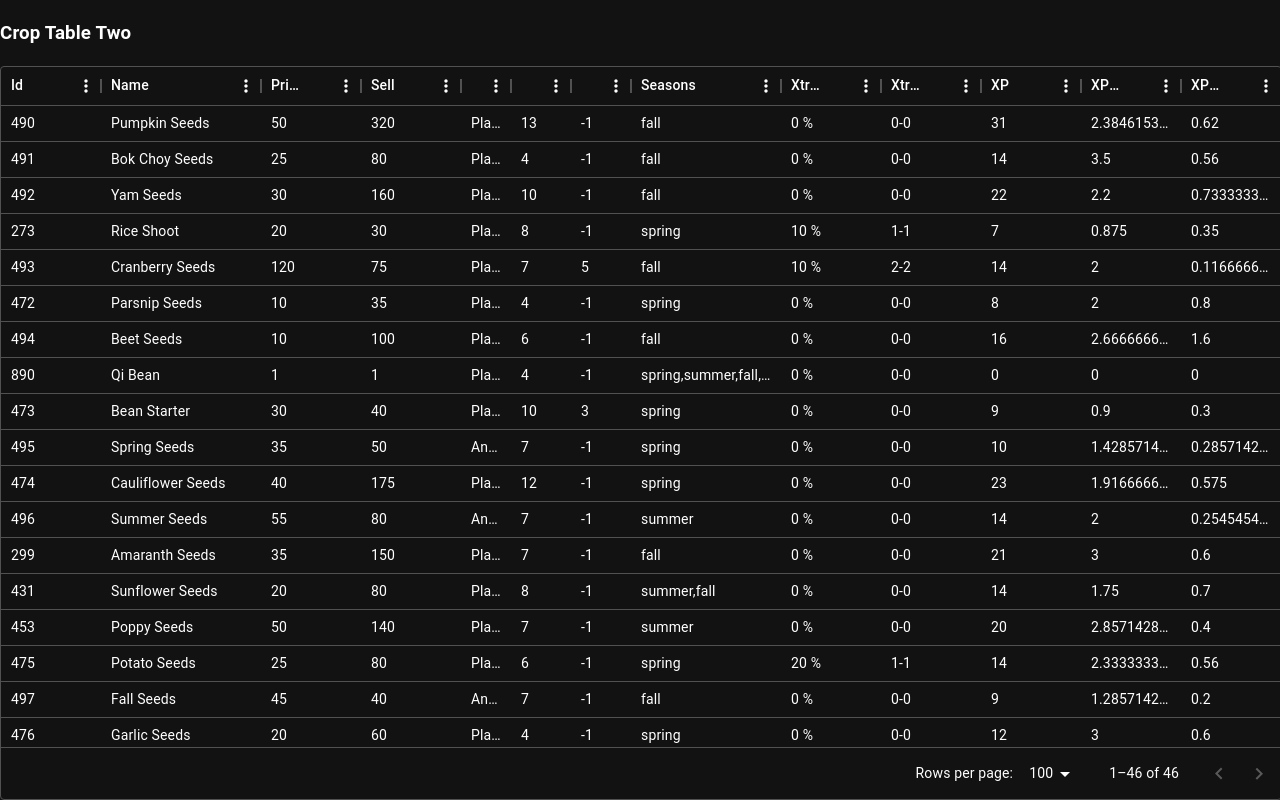
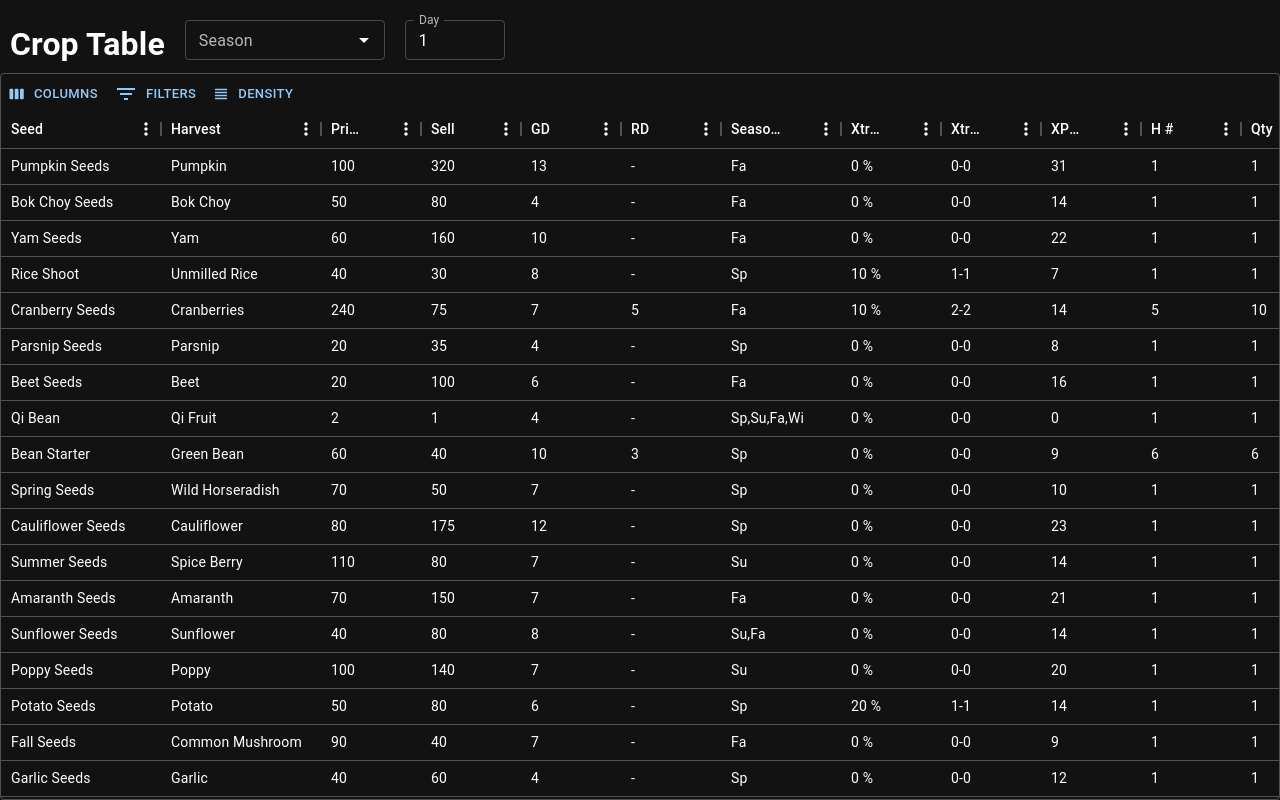
Before and after one commit to nathan-spencer/stardew-valley-productivity, a React (Create React App) app: page / in a window 1280 px wide. Built offline with nearby package versions, Linux system fonts and the light colour scheme.

Commit message:
season/day select. xp calc.

```diff
--- a/src/components/CropTable.tsx
+++ b/src/components/CropTable.tsx
@@ -1,12 +1,15 @@
 import { useEffect, useMemo, useState } from "react";
-import { DataGrid, GridColDef } from "@mui/x-data-grid";
+import { DataGrid, GridColDef, GridToolbar } from "@mui/x-data-grid";
 import stardewService from "../service/stardewService";
 import { ICrop } from "../interface/ICrop";
 import IObject from "../interface/IObject";
+import SeasonSelect from "./SeasonSelect";
+import { TextField } from "@mui/material";
 
 interface IRow {
   Id: number;
-  Name: string;
+  Seed: string;
+  Harvest: string;
   Price: number;
   Sell: number;
   Edibility?: string;
@@ -24,13 +27,17 @@ interface IRow {
   ExtraHarvestMin: number;
   ExtraHarvestMax: number;
   HarvestIncreasePerLevelMax: number;
+  Harvests: number;
+  Quantity: number;
+  TotalGrowthDays: number;
   Seeds: string;
   //only reward experience for the first product and do not offer any extra experience for the multiples
   XP: number;
 }
 const columns: GridColDef[] = [
   { field: "Id", width: 0 }, //only show when needed
-  { field: "Name", width: 160 },
+  { field: "Seed", width: 160 },
+  { field: "Harvest", width: 160 },
   { field: "Price" },
   { field: "Sell" },
   // { field: "Edibility", width: 60 }, //always -300
@@ -39,9 +46,22 @@ const columns: GridColDef[] = [
   { field: "Description", flex: 1 },
   // { field: "Food" }, // blank
   // { field: "Buffs" }, // blank
-  { field: "GrowthDays", headerName: "GDays", width: 60 },
-  { field: "ReGrowDays", headerName: "RDays", width: 60 },
-  { field: "GrowthSeasons", headerName: "Seasons", width: 150 },
+  { field: "GrowthDays", headerName: "GD", description: "Growth Days" },
+  {
+    field: "ReGrowDays",
+    headerName: "RD",
+    description: "ReGrow Days",
+    valueFormatter: ({ value: x }) => (x < 1 ? "-" : x),
+  },
+  {
+    field: "GrowthSeasons",
+    headerName: "Seasons",
+    width: 120,
+    valueFormatter: ({ value: x }) =>
+      (x as string[])
+        .map((s) => s.charAt(0).toUpperCase() + s.slice(1, 2))
+        .join(","),
+  },
   // { field: "HarvestMethod" }, //1 for scythe else 0
   {
     field: "ExtraHarvestChance",
@@ -56,14 +76,33 @@ const columns: GridColDef[] = [
   },
   // { field: "HarvestIncreasePerLevelMax" },// 10 for rice, 0 for everything else.
   // { field: "Seeds" }, //true for trellis else false
-  { field: "XP" },
-  { field: "XP/D", valueGetter: (p) => p.row.XP / p.row.GrowthDays },
-  { field: "XP/G", valueGetter: (p) => p.row.XP / p.row.Price },
+  { field: "XP", headerName: "XP/H", description: "Experience per Harvest" },
+  { field: "Harvests", headerName: "H #", description: "Max Harvests" },
+  { field: "Quantity", headerName: "Qty", description: "Quantity" },
+  {
+    field: "G/D",
+    description: "Profit per Day",
+    valueGetter: ({ row: p }) =>
+      (p.Sell * p.Quantity - p.Price) / p.TotalGrowthDays,
+  },
+  {
+    field: "XP/D",
+    description: "Experience per Day",
+    valueGetter: ({ row: p }) => (p.XP * p.Harvests) / p.TotalGrowthDays,
+  },
+  {
+    field: "XP/G",
+    description: "Experience per Cost",
+    valueGetter: ({ row: p }) => (p.XP * p.Harvests) / p.Price,
+  },
 ];
 
 export default function CropTable() {
   const [crops, setCrops] = useState<ICrop[]>([]);
   const [objects, setObjects] = useState<IObject[]>([]);
+  const [season, setSeason] = useState<string>("");
+  const [day, setDay] = useState<number>(1);
+
   useEffect(() => {
     (async () => {
       const cropsPromise = stardewService
@@ -78,15 +117,18 @@ export default function CropTable() {
   }, []);
 
   const rows: IRow[] = useMemo(() => {
-    return crops.map((c): IRow => {
+    return crops
+      .filter((c) => c["Growth Seasons"].includes(season.toLowerCase()))
+      .map((c): IRow => {
         const o = objects.find((b) => b["Object Id"] === c["Object Id"]);
         const h = objects.find((b) => b["Object Id"] === c["Index Of Harvest"]);
         return {
           ...c,
           ...o,
           Id: Number(c["Object Id"]),
-        Name: o?.Name ?? "",
-        Price: Number(o?.Price),
+          Seed: o?.Name ?? "",
+          Harvest: h?.Name ?? "",
+          Price: Number(o?.Price) * 2, //temp fix. Need to have a better way for getting seed cost for various seed sources.
           Sell: Number(h?.Price),
           // Food: o?.["Food and Drink"] ?? "", //Blank
           GrowthDays: [
@@ -108,9 +150,72 @@ export default function CropTable() {
           // Seeds: Boolean(c["Raised Seeds"]),
           Seeds: c["Raised Seeds"],
           XP: Math.round(16 * Math.log(0.018 * Number(h?.Price ?? 0) + 1)),
+          Harvests: 0,
+          Quantity: 0,
+          TotalGrowthDays: 0,
+        };
+      })
+      .map((r): IRow => {
+        //track harvests and growth days
+        let harvests = 0;
+        let gd = 0;
+        //If season is not in growth seasons then return 0 (should not happen due to filter).
+        //if(!r.GrowthSeasons.includes(season.toLowerCase()))
+        //If season is blank use first growth season as season and day as 1
+        let s = season.toLowerCase();
+        let d = day;
+        if (s === "") {
+          s = r.GrowthSeasons[0];
+          d = 1;
+        }
+        //Get remaining days in season
+        let rd = 28 - d;
+        //Add days for multi-season crops.
+        //If all 4 seasons set to 4*28
+        if (r.GrowthSeasons.length == 4) rd = 4 * 28;
+        else if (r.GrowthSeasons.length > 1) {
+          //calculate remaining seasons
+          let rs = r.GrowthSeasons.length - (r.GrowthSeasons.indexOf(s) + 1);
+          rd += rs * 28;
+        }
+        //subtract initial growth days
+        rd -= r.GrowthDays;
+        //if remaining days then add 1 to harvest
+        if (rd >= 0) {
+          harvests++;
+          gd += r.GrowthDays;
+          //if can regrow
+          const rgd = r.ReGrowDays ?? -1;
+          if (rgd > 0) {
+            rd -= rgd;
+            while (rd >= 0) {
+              harvests++;
+              gd += rgd;
+              rd -= rgd;
+            }
+          }
+        }
+        return {
+          ...r,
+          Harvests: harvests,
+          Quantity: Math.max(1, r.ExtraHarvestMin) * harvests,
+          TotalGrowthDays: gd,
         };
       });
-  }, [crops, objects]);
+  }, [crops, objects, season, day]);
+
+  const handleDayChange = (e: React.ChangeEvent<HTMLInputElement>) => {
+    const newDay = Number(e.target.value);
+    if (newDay < 1) {
+      setDay(1);
+      return;
+    }
+    if (newDay > 28) {
+      setDay(28);
+      return;
+    }
+    setDay(newDay);
+  };
 
   return (
     <div
@@ -119,16 +224,46 @@ export default function CropTable() {
         height: "100vh",
         display: "grid",
         gridTemplateRows: "auto 1fr",
+        overflow: "hidden",
       }}
     >
-      <h3>Crop Table Two</h3>
-      <div style={{ minHeight: 0 }}>
+      <div style={{ display: "flex", margin: "20px 10px 5px", gap: "20px" }}>
+        <h1 style={{ margin: "0px" }}>Crop Table</h1>
+        <SeasonSelect season={season} onChange={(ns) => setSeason(ns)} />
+        <TextField
+          type="number"
+          size="small"
+          label="Day"
+          value={day}
+          onChange={handleDayChange}
+          sx={{ width: "100px" }}
+        />
+      </div>
+      <div style={{ minHeight: 0, overflow: "auto" }}>
         {rows && (
           <DataGrid
             rows={rows}
             columns={columns}
+            initialState={{
+              columns: {
+                ...columns,
+                columnVisibilityModel: {
+                  Id: false,
+                  Description: false,
+                },
+              },
+            }}
             getRowId={(row) => row.Id}
             density="compact"
+            hideFooter
+            slots={{ toolbar: GridToolbar }}
+            //remove export button
+            slotProps={{
+              toolbar: {
+                csvOptions: { disableToolbarButton: true },
+                printOptions: { disableToolbarButton: true },
+              },
+            }}
           />
         )}
       </div>
--- /dev/null
+++ b/src/components/SeasonSelect.tsx
@@ -0,0 +1,36 @@
+import { Autocomplete, TextField } from "@mui/material";
+
+interface SeasonSelectProps {
+  season?: string;
+  onChange(season: string): void;
+}
+const seasons = ["", "Spring", "Summer", "Fall", "Winter"];
+
+export default function SeasonSelect(props: SeasonSelectProps): JSX.Element {
+  const { season, onChange } = props;
+  // const [value, setValue] = useState<string | null>(
+  //   seasons.find((s) => s.toLowerCase() == season?.toLowerCase()) ?? seasons[0]
+  // );
+  const value =
+    seasons.find((s) => s.toLowerCase() === season?.toLowerCase()) ??
+    seasons[0];
+  // const [inputValue, setInputValue] = useState("");
+  return (
+    <Autocomplete
+      value={value}
+      onChange={(_e: any, newValue: string | null) => {
+        // setValue(newValue);
+        onChange(newValue ?? "");
+      }}
+      // inputValue={inputValue}
+      // onInputChange={(_e: any, newInputValue: SetStateAction<string>) => {
+      //   setInputValue(newInputValue);
+      // }}
+      id="controllable-states-demo"
+      options={seasons}
+      sx={{ width: 200 }}
+      renderInput={(params: any) => <TextField {...params} label="Season" />}
+      size="small"
+    />
+  );
+}
```
Lines whose indentation alone changed are shown as unchanged.
